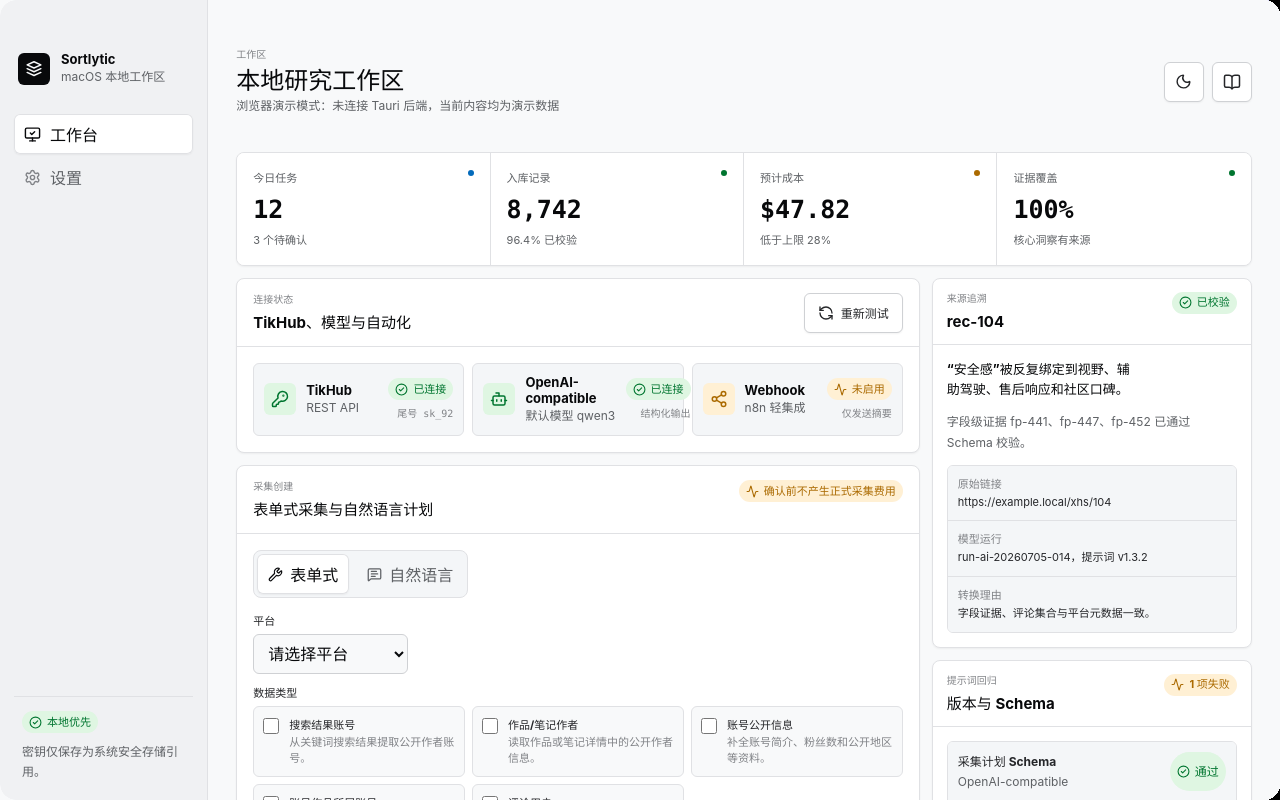
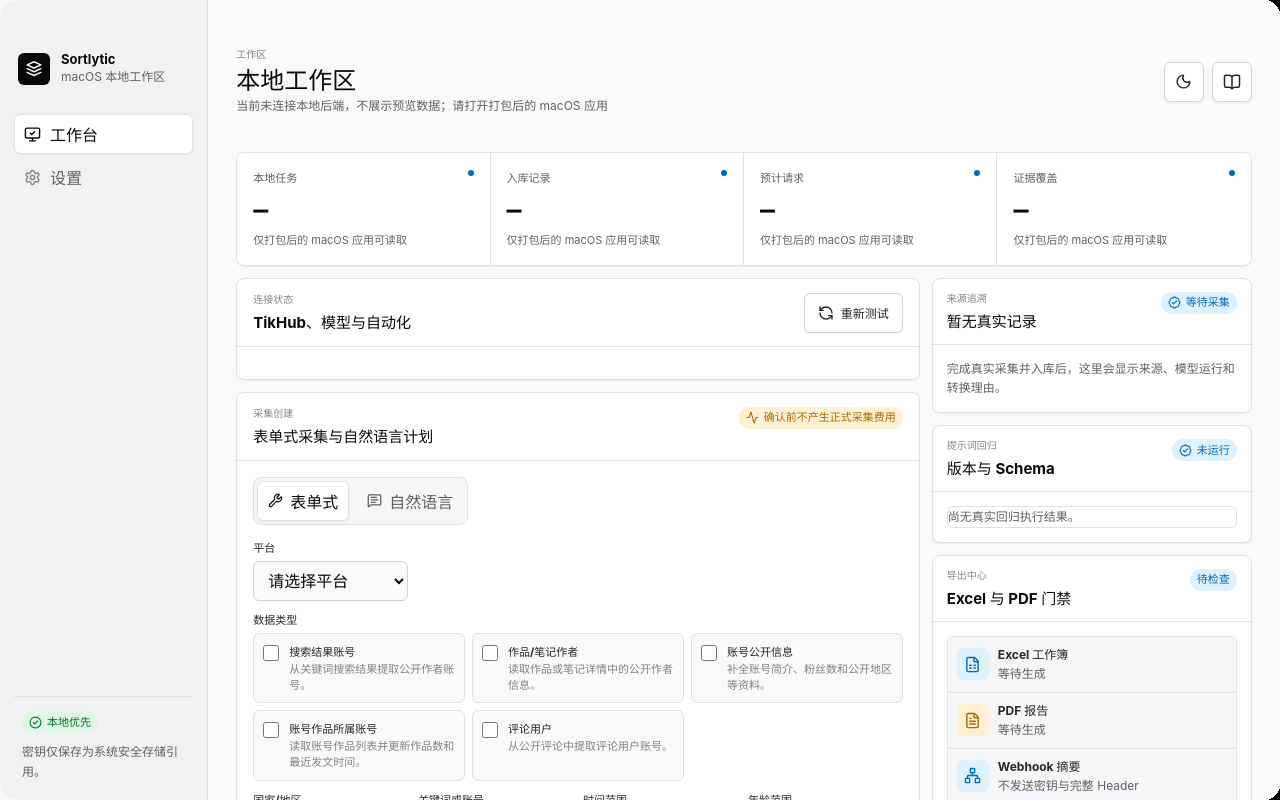
Before and after one commit to ljiulong/sortlytic, a React (Vite) app in the folder apps/macos/: page / in a window 1280 px wide. Built offline with nearby package versions, Linux system fonts and the light colour scheme.

Commit message:
fix: 移除首页演示数据回退

```diff
--- a/apps/macos/src/App.tsx
+++ b/apps/macos/src/App.tsx
@@ -127,7 +127,7 @@
               />
               <UpdateSettingsPanel
                 {...backend}
-                isTauriApp={data.runtimeMode !== 'demo' && data.runtimeMode !== 'loading'}
+                isTauriApp={data.runtimeMode === 'backend'}
               />
             </div>
           </section>
@@ -216,7 +216,11 @@
   health: string
   storage: string
 }) {
-  const healthTone = health === '浏览器预览' ? 'warning' : 'success'
+  const healthTone = health === '后端不可用'
+    ? 'danger'
+    : health === '未连接本地后端' || health === '正在加载'
+      ? 'warning'
+      : 'success'
 
   return (
     <section className="glass-panel local-workspace-panel" aria-label="本地工作区">
--- a/apps/macos/src/use-workbench-backend.ts
+++ b/apps/macos/src/use-workbench-backend.ts
@@ -59,7 +59,6 @@
   type SocialRecord,
   type TaskStatus,
   type Tone,
-  workspaceSnapshot,
 } from './workbench-data'
 
 const queryKey = ['workbench-backend']
@@ -140,56 +139,51 @@
 
 type BackendWorkbenchData = WorkbenchRuntimeData & {
   latestTaskId?: string
-  runtimeMode: 'backend' | 'demo' | 'loading' | 'error'
+  runtimeMode: 'backend' | 'unavailable' | 'loading' | 'error'
 }
 
 const initialActionMessage = '后端正在初始化本地工作区'
 
-const browserPreviewData: BackendWorkbenchData = {
-  ...workspaceSnapshot,
-  modelProviders: [],
-  workspace: {
-    ...workspaceSnapshot.workspace,
-    health: '浏览器预览',
-  },
-  latestTaskId: undefined,
-  runtimeMode: 'demo',
-}
-
-function createEmptyWorkbenchData(mode: 'loading' | 'error'): BackendWorkbenchData {
+function createEmptyWorkbenchData(mode: 'loading' | 'error' | 'unavailable'): BackendWorkbenchData {
   const isError = mode === 'error'
+  const isUnavailable = mode === 'unavailable'
+  const stateLabel = isError
+    ? '后端读取失败'
+    : isUnavailable
+      ? '仅打包后的 macOS 应用可读取'
+      : '正在读取真实数据'
 
   return {
     workspace: {
       name: '本地工作区',
       storage: '尚未读取',
       lastBackup: '尚未读取',
-      health: isError ? '后端不可用' : '正在加载',
+      health: isError ? '后端不可用' : isUnavailable ? '未连接本地后端' : '正在加载',
     },
     connections: [],
     metrics: [
       {
         label: '本地任务',
         value: '—',
-        delta: isError ? '后端读取失败' : '正在读取真实数据',
+        delta: stateLabel,
         tone: isError ? 'danger' : 'info',
       },
       {
         label: '入库记录',
         value: '—',
-        delta: isError ? '后端读取失败' : '正在读取真实数据',
+        delta: stateLabel,
         tone: isError ? 'danger' : 'info',
       },
       {
         label: '预计请求',
         value: '—',
-        delta: isError ? '后端读取失败' : '正在读取真实数据',
+        delta: stateLabel,
         tone: isError ? 'danger' : 'info',
       },
       {
         label: '证据覆盖',
         value: '—',
-        delta: isError ? '后端读取失败' : '正在读取真实数据',
+        delta: stateLabel,
         tone: isError ? 'danger' : 'info',
       },
     ],
@@ -201,6 +195,8 @@
     runtimeMode: mode,
   }
 }
+
+export const browserFallbackData = createEmptyWorkbenchData('unavailable')
 
 export function useWorkbenchBackend() {
   const queryClient = useQueryClient()
@@ -388,8 +384,8 @@
   const resolvedActionMessage = dataQuery.error
     ? backendErrorMessage(dataQuery.error)
     : actionMessage === initialActionMessage && dataQuery.isSuccess
-      ? data.runtimeMode === 'demo'
-        ? '浏览器演示模式：未连接 Tauri 后端，当前内容均为演示数据'
+      ? data.runtimeMode === 'unavailable'
+        ? '当前未连接本地后端，不展示预览数据；请打开打包后的 macOS 应用'
         : '本地工作区已打开，后端可用'
       : actionMessage
 
@@ -426,7 +422,7 @@
 
 async function loadBackendWorkbench(): Promise<BackendWorkbenchData> {
   if (!isTauriRuntime()) {
-    return browserPreviewData
+    return browserFallbackData
   }
 
   const workspace = await ensureDefaultWorkspace()
```
Also changed, not shown: 1 other file (tests, documents, lock files or other folders).
